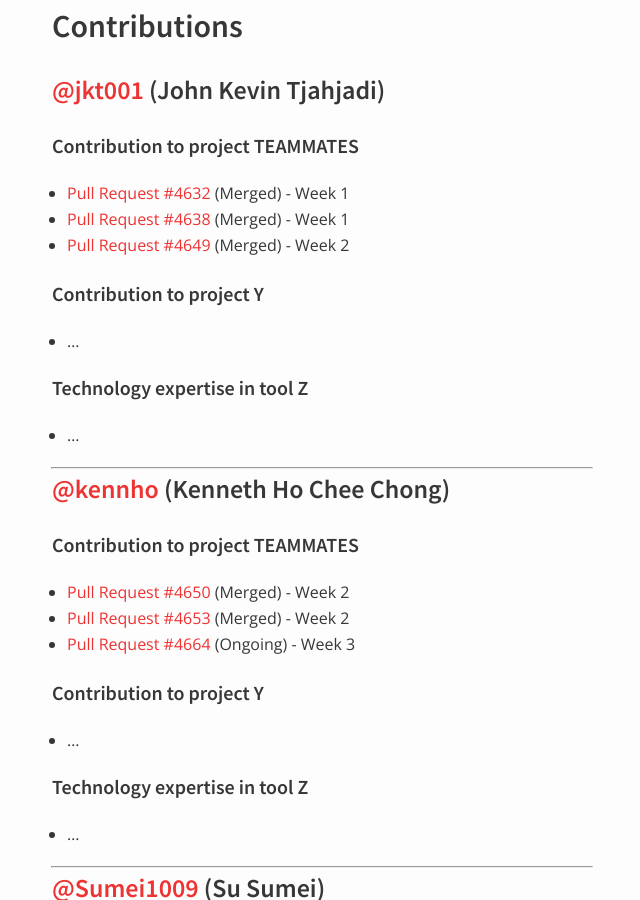
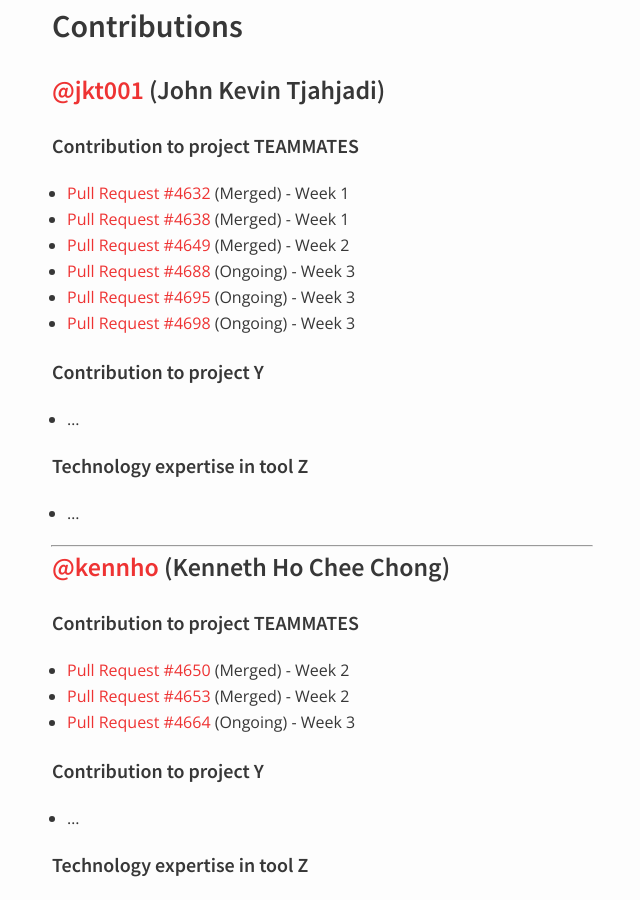
Before and after one commit to nus-oss/cs3281-AY1516S2-website, a Jekyll site: the page built from teams/teammates.md, in a window 1280 px wide and 900 px high, scrolled down 828 px. Shown: the whole window, without its empty margins (318-958 px from the left). Built offline with Jekyll 4.4.1, drawn with Linux system fonts in a browser that asks for light colours.

Commit message:
updated contribution for @jkt001

```diff
--- a/teams/teammates.md
+++ b/teams/teammates.md
@@ -36,6 +36,9 @@
  * [Pull Request #4632](https://github.com/TEAMMATES/repo/pull/4632) (Merged) - Week 1
  * [Pull Request #4638](https://github.com/TEAMMATES/repo/pull/4638) (Merged) - Week 1
  * [Pull Request #4649](https://github.com/TEAMMATES/repo/pull/4649) (Merged) - Week 2
+ * [Pull Request #4688](https://github.com/TEAMMATES/repo/pull/4688) (Ongoing) - Week 3
+ * [Pull Request #4695](https://github.com/TEAMMATES/repo/pull/4695) (Ongoing) - Week 3
+ * [Pull Request #4698](https://github.com/TEAMMATES/repo/pull/4698) (Ongoing) - Week 3
 
 #### Contribution to project Y
  * ...
```
